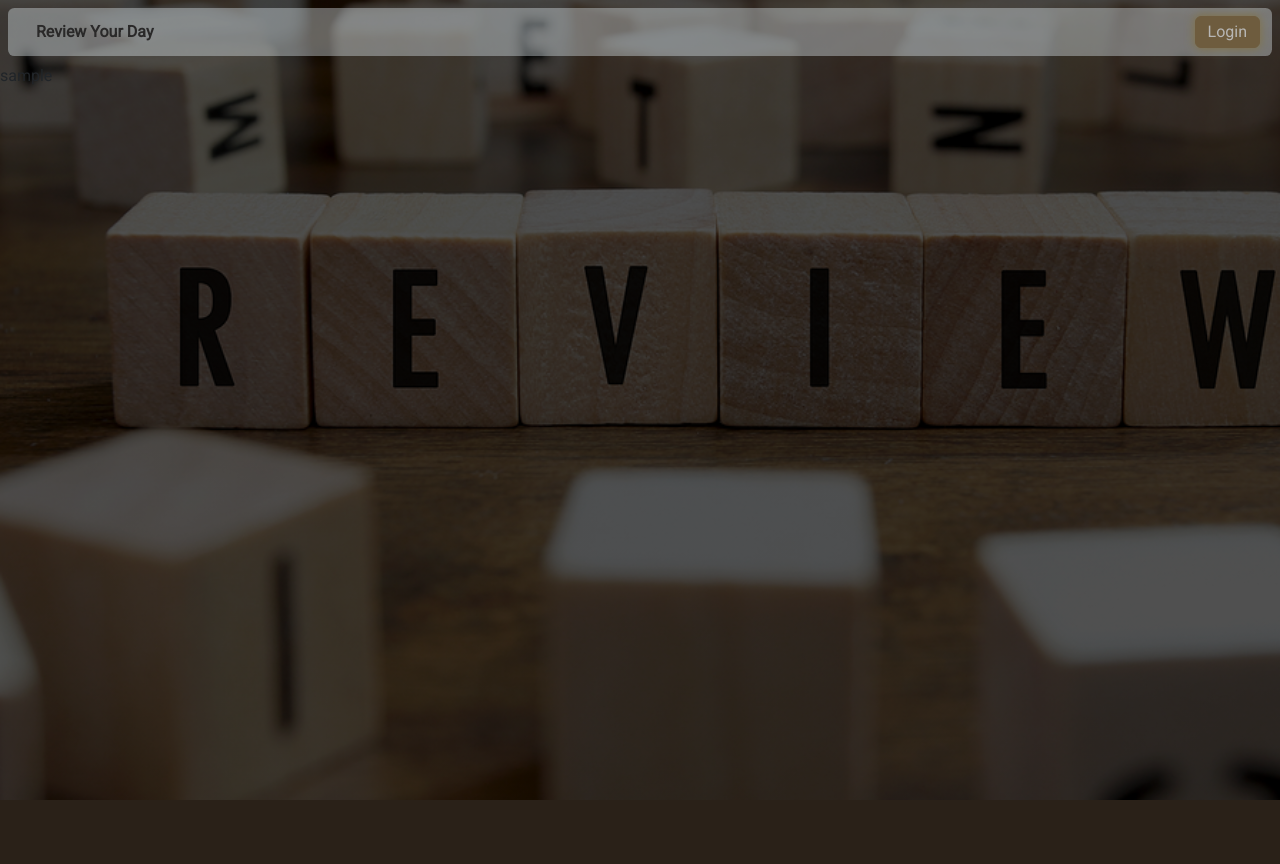
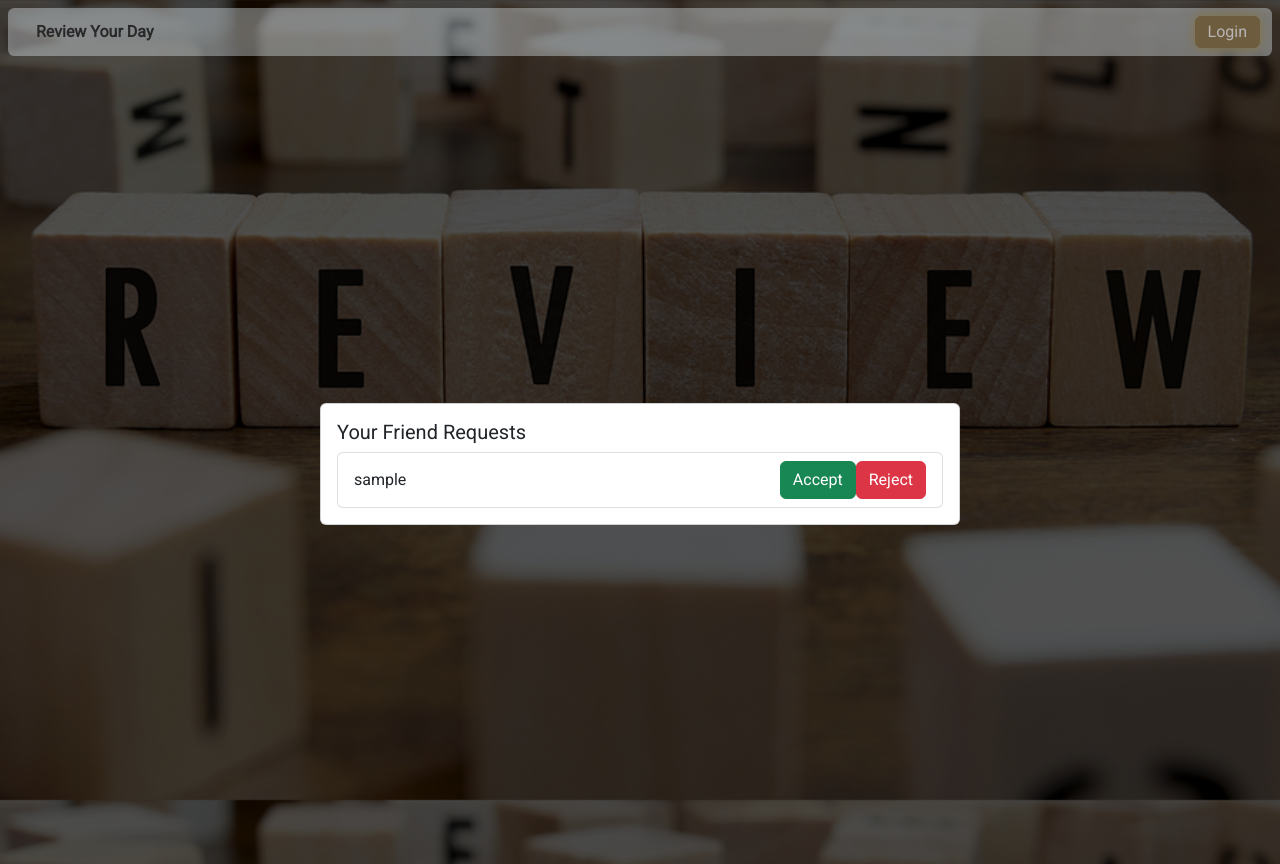
Before and after one commit to shalearkane/DailyReview, a Django app: template templates/friendship/requests.html in a window 1280 px wide. Before the commit the page ends 800 px from the top, so only its background shows below. Run offline with Django 4.2, Linux system fonts and the light colour scheme; the template is opened without the code that fills it: most values are stand-ins (such as "Sample title", 1, 10 or a date in 2020); some libraries are stand-ins or nearby versions.

Commit message:
send and accept friend requests
Signed-off-by: Soumik Dutta <shalearkane@gmail.com>

```diff
--- a/static/mystyle.css
+++ b/static/mystyle.css
@@ -5,7 +5,7 @@ body {
     background-size: cover;
     background-position-y: 30%;
     background-attachment: fixed;
-    overflow-y: overlay;
+    overflow-y: scroll;
 }
 
 nav {
--- a/templates/friendship/requests.html
+++ b/templates/friendship/requests.html
@@ -2,5 +2,73 @@
 {% load static %}
 {% load socialaccount %}
 {% block content %}
-    {% for request in friend_requests %}{{ request.from_user.username }}{% endfor %}
+    <div class="d-flex align-items-center justify-content-center h-100">
+        <div class="card" style="width: 50%;align: center;">
+            <div class="card-body">
+                <h5 class="card-title">Your Friend Requests</h5>
+                <ul class="list-group">
+                    {% for request in friend_requests %}
+                        <li id="li-{{ request.id }}" class="list-group-item">
+                            <div class="d-flex flex-row bd-highlight align-items-center">
+                                <div class="flex-fill align-self-center">{{ request.from_user.username }}</div>
+                                <div class="align-self-center">
+                                    <button id="accept-{{ request.id }}"
+                                            type="button"
+                                            class="btn btn-success"
+                                            value="{{ request.id }}">Accept</button>
+                                </div>
+                                <div class="align-self-center">
+                                    <button id="reject-{{ request.id }}"
+                                            type="button"
+                                            class="btn btn-danger"
+                                            value="{{ request.id }}">Reject</button>
+                                </div>
+                            </div>
+                        </li>
+                    {% endfor %}
+                </ul>
+            </div>
+        </div>
+    </div>
+    <script>
+        $(document).ready(function(){
+            $(".btn-success").button().click(function(){
+                var pk = $(this).val()
+                var proto_url = '{% url 'process-friendship-request' pk=0 %}'
+                var url = proto_url.substr(0, proto_url.length - 1) + pk
+                $.ajax({
+                    url: url,
+                    method: "POST",
+                    data: {
+                        csrfmiddlewaretoken: '{{ csrf_token }}',
+                        action : "accept"
+                    },
+                    success: function(data, status, xhr) {
+                        $(`#reject-${pk}`).remove();
+                        $(`#accept-${pk}`).text("Accepted");
+                        $(`#accept-${pk}`).addClass('disabled');
+                    }
+                })
+            });
+
+            $(".btn-danger").button().click(function(){
+                var pk = $(this).val()
+                var proto_url = '{% url 'process-friendship-request' pk=0 %}'
+                var url = proto_url.substr(0, proto_url.length - 1) + pk
+                $.ajax({
+                    url: url,
+                    method: "POST",
+                    data: {
+                        csrfmiddlewaretoken: "{{ csrf_token }}",
+                        action: "reject"
+                    },
+                    success: function(data, status, xhr) {
+                        $(`#accept-${pk}`).remove();
+                        $(`#reject-${pk}`).text("Rejected");
+                        $(`#reject-${pk}`).addClass('disabled');
+                    }
+                })
+            });
+        })
+    </script>
 {% endblock content %}
```
Also changed, not shown: friendship/views.py (+18 -12 lines), static/form.css (+12 -6 lines), templates/friendship/friends.html (+16 -8 lines), templates/review/details.html (+11 -10 lines), templates/review/feed.html (+10 -4 lines), templates/review/feed_personal.html (+7 -2 lines), templates/review/form.html (+3 -5 lines).
